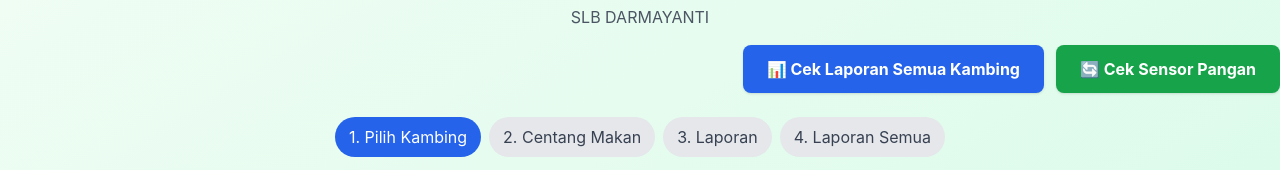
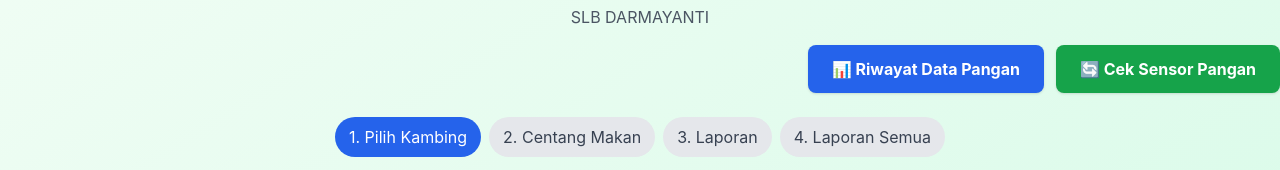
Before and after one commit to tegararya1/SLB-TEST-2, a plain HTML site: page pangan.html in a window 1280 px wide. Shown: the part 39-209 px from the top of the page. Drawn offline with nearby package versions, Linux system fonts and the light colour scheme.

Commit message:
Update pangan.html
riwayat data pangan

```diff
--- a/pangan.html
+++ b/pangan.html
@@ -21,7 +21,7 @@
     <a href="#" id="btnLaporanPangan"
        onclick="goToLaporanSemua()"
        class="bg-blue-600 hover:bg-blue-700 text-white px-6 py-3 rounded-lg shadow font-bold">
-       📊 Cek Laporan Semua Kambing
+       📊 Riwayat Data Pangan
     </a>
     <a href="index.html"
        class="bg-green-600 hover:bg-green-700 text-white px-6 py-3 rounded-lg shadow font-bold">
@@ -115,4 +115,5 @@
 
   <script src="pangan.js"></script>
 </body>
+
 </html>
```
